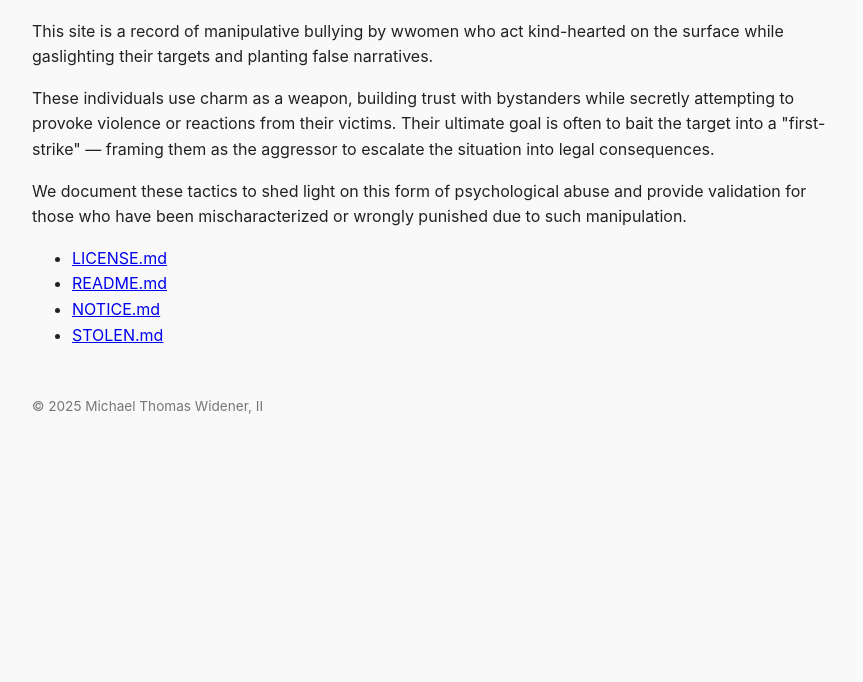
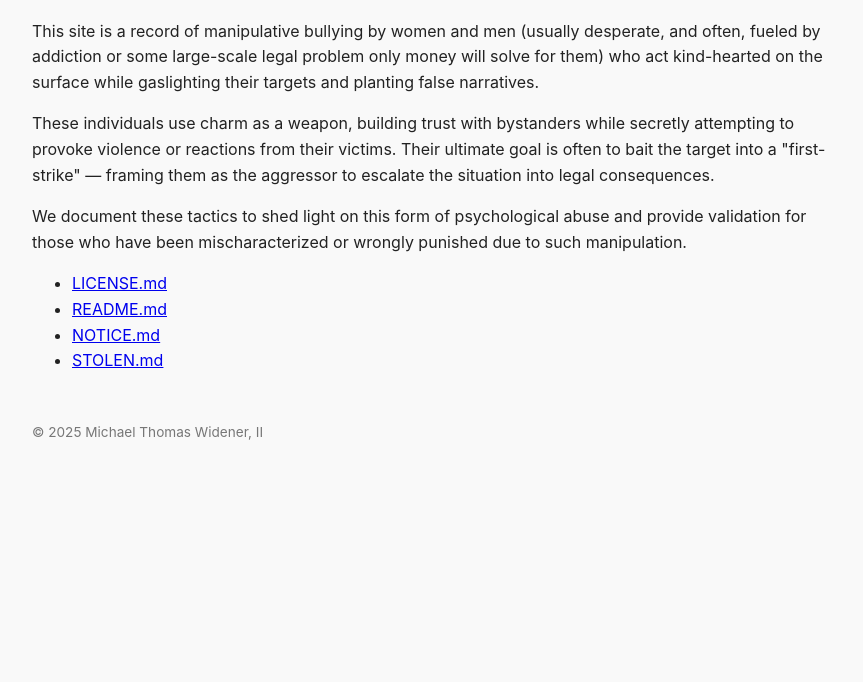
Before and after one commit to phantomrecords/butch-babe-bullies, a plain HTML site: page index.html in a window 1280 px wide. Shown: the part 118-800 px from the top of the page, without its empty margins (208-1071 px from the left). Drawn offline with Linux system fonts and the light colour scheme.

Commit message:
Update index.html

```diff
--- a/index.html
+++ b/index.html
@@ -29,7 +29,7 @@
 </head>
 <body>
   <h1>Butch Babe Bullies</h1>
-    <p>This site is a record of manipulative bullying by wwomen who act kind-hearted on the surface while gaslighting their targets and planting false narratives.</p>
+    <p>This site is a record of manipulative bullying by women and men (usually desperate, and often, fueled by addiction or some large-scale legal problem only money will solve for them) who act kind-hearted on the surface while gaslighting their targets and planting false narratives.</p>
     <p>These individuals use charm as a weapon, building trust with bystanders while secretly attempting to provoke violence or reactions from their victims. Their ultimate goal is often to bait the target into a "first-strike" — framing them as the aggressor to escalate the situation into legal consequences.</p>
     <p>We document these tactics to shed light on this form of psychological abuse and provide validation for those who have been mischaracterized or wrongly punished due to such manipulation.</p>
   <ul>
```
